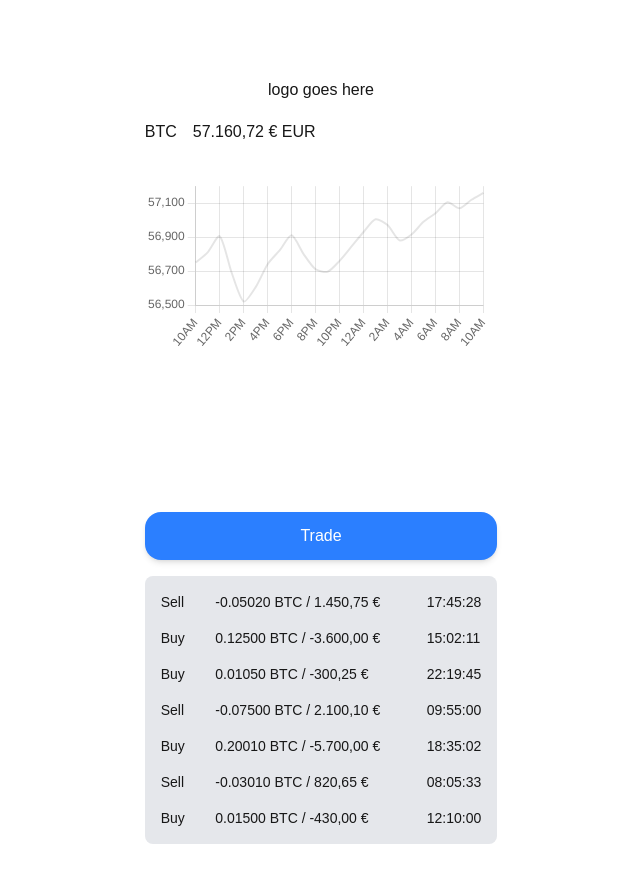
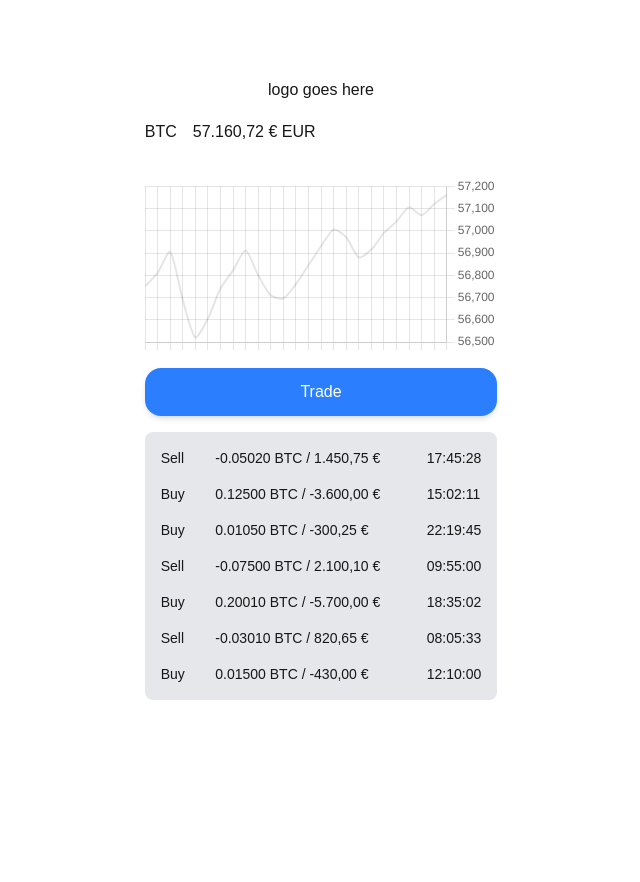
Before and after one commit to aaronhedges/stuttgart-boerse-crypto, a Next.js app: page / in a window 1280 px wide. Shown: the top 882 px of the page, without its empty margins (319-959 px from the left). After the commit the page ends 820 px from the top, so only its background shows below. Built offline with nearby package versions, Linux system fonts and the light colour scheme.

Commit message:
refactor: chart tweaks to better match design

```diff
--- a/src/components/crypto24hChart.tsx
+++ b/src/components/crypto24hChart.tsx
@@ -57,19 +57,25 @@ export default function Crypto24hChart() {
           x: {
             type: "time" as const,
             time: { unit: "hour" as const, tooltipFormat: "MMM d, HH:mm" },
+            ticks: {
+              display: false,
+            }
           },
-          y: { beginAtZero: false },
+          y: {
+            beginAtZero: false,
+            position: "right"
+          },
         },
       },
     };
   }, [series]);
 
   if (status === "loading") return <p>Loading BTC/EUR…</p>;
-  if (status === "failed") return <p style={{ color: "crimson" }}>Error: {error}</p>;
+  if (status === "failed") return <p className="text-red-500">Error: {error}</p>;
   if (!chart) return <p>No data</p>;
 
   return (
-    <div style={{ height: 320 }}>
+    <div className="w-full">
       <Line data={chart.data} options={chart.options} />
     </div>
   );
```
